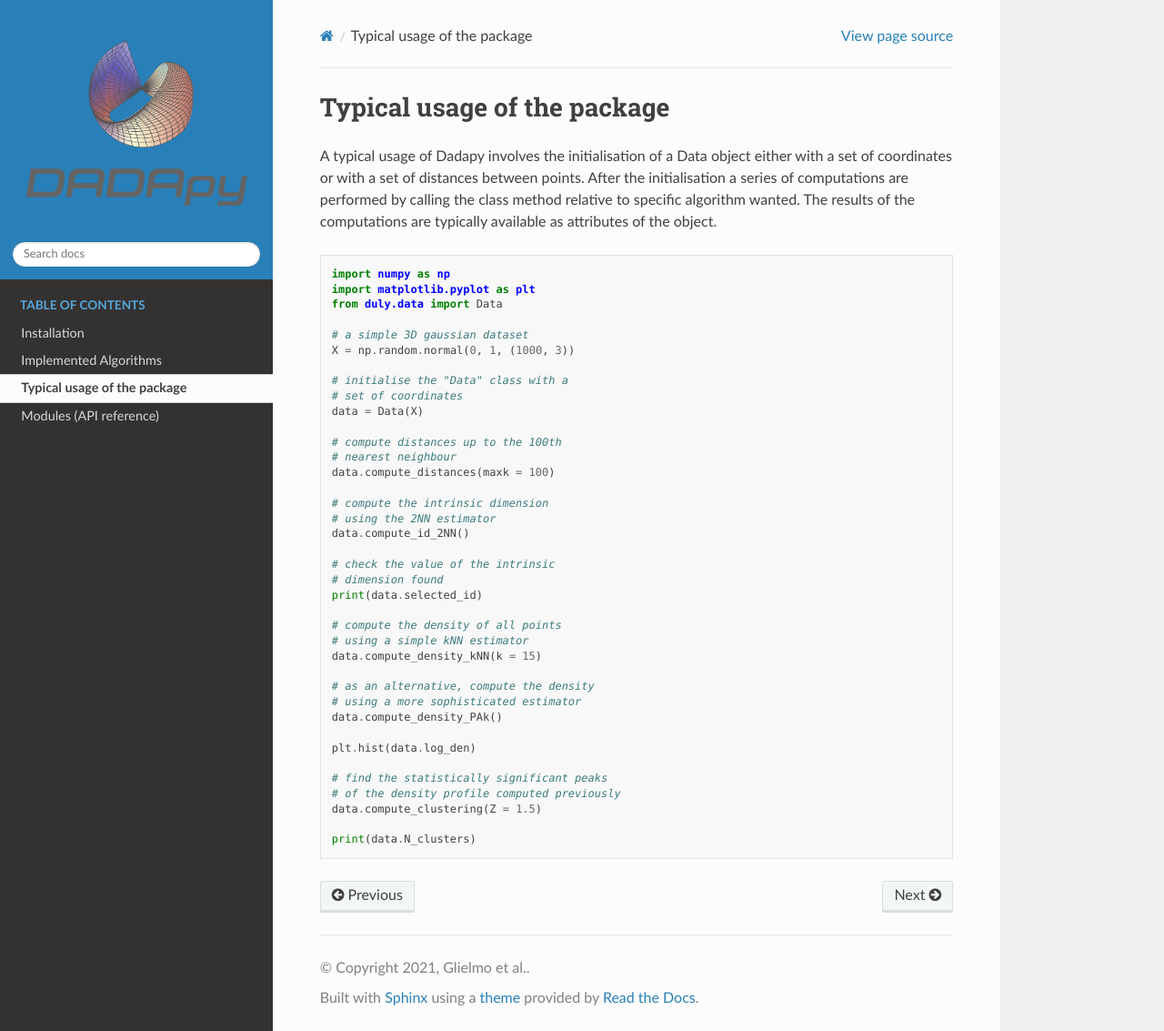
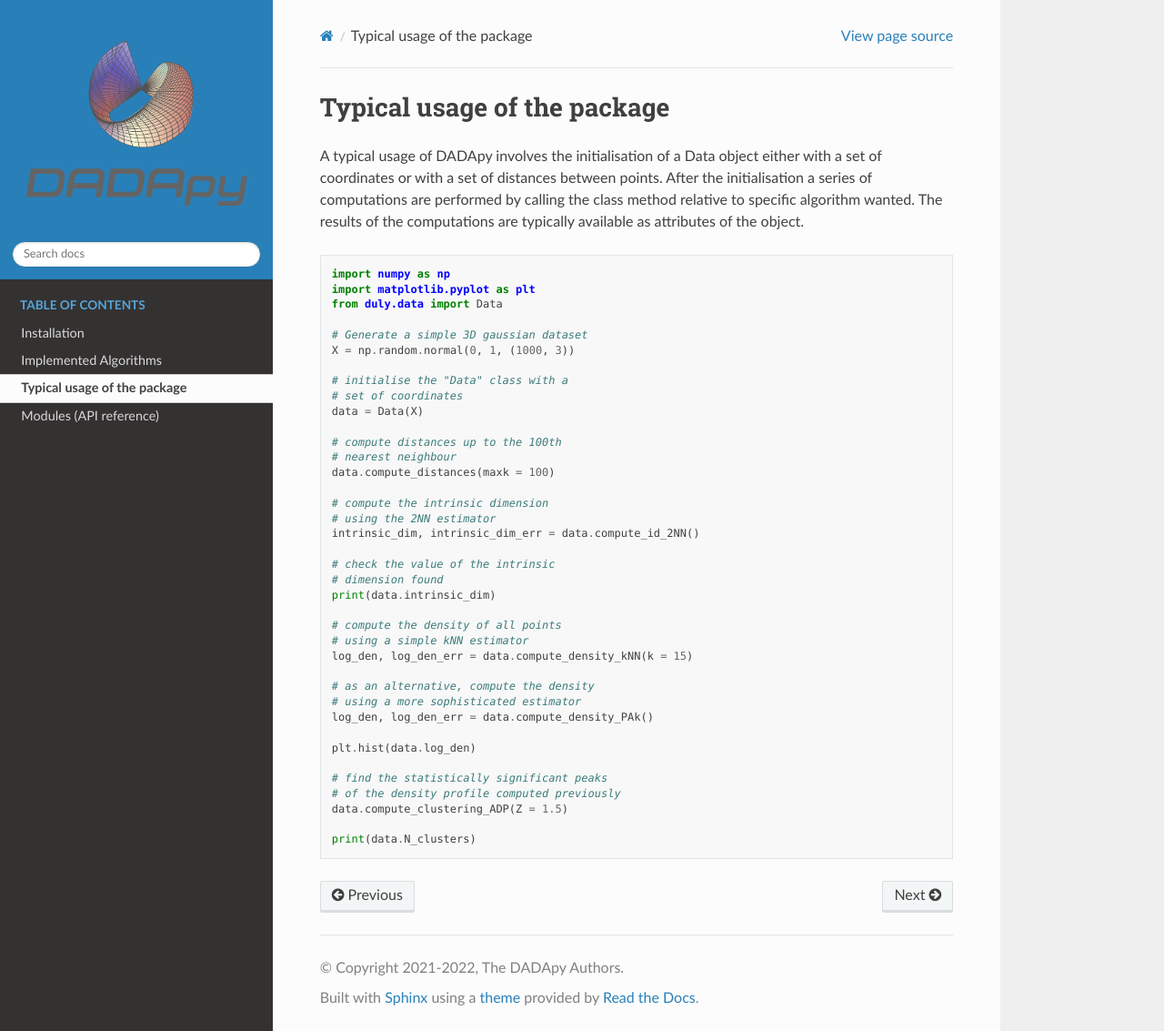
Before and after one commit to sissa-data-science/DADApy, a Sphinx documentation site: the page built from docs/source/usage.rst, in a window 1280 px wide and 1133 px high. Shown: the whole window at 91% size. Built offline with Sphinx 7.4.7 and the Read the Docs theme 2.0.0, drawn with Linux system fonts in a browser that asks for light colours; pages that are not in the unit, such as notebooks, are missing from menus.

Commit message:
docs: small fixes to documentation

```diff
--- a/docs/source/conf.py
+++ b/docs/source/conf.py
@@ -29,12 +29,12 @@ sys.path.insert(0, os.path.abspath("../../dadapy/_utils"))
 # -- Project information -----------------------------------------------------
 
 project = "dadapy"
-copyright = "2021, Glielmo et al."
-author = "Aldo Glielmo, Matteo Carli, Diego Doimo, Iuri Macocco, Romina Wild, Caludio Zeni, Maria D'Errico, " \
+copyright = "2021-2022, The DADApy Authors"
+author = "Aldo Glielmo, Iuri Macocco, Diego Doimo, Matteo Carli, Caludio Zeni, Romina Wild, Maria D'Errico, " \
          "Alex Rodriguez, Alessandro Laio "
 
 # The full version, including alpha/beta/rc tags
-release = "0.1"
+release = "0.1.0"
 
 # -- General configuration ---------------------------------------------------
 
--- a/docs/source/usage.rst
+++ b/docs/source/usage.rst
@@ -1,7 +1,7 @@
 Typical usage of the package
 ============================
 
-A typical usage of Dadapy involves the initialisation of a Data object either with a set of coordinates or with a set of
+A typical usage of DADApy involves the initialisation of a Data object either with a set of coordinates or with a set of
 distances between points.
 After the initialisation a series of computations are performed by calling the class method relative to specific
 algorithm wanted.
@@ -13,7 +13,7 @@ The results of the computations are typically available as attributes of the obj
     import matplotlib.pyplot as plt
     from duly.data import Data
 
-    # a simple 3D gaussian dataset
+    # Generate a simple 3D gaussian dataset
     X = np.random.normal(0, 1, (1000, 3))
 
     # initialise the "Data" class with a
@@ -26,24 +26,24 @@ The results of the computations are typically available as attributes of the obj
 
     # compute the intrinsic dimension
     # using the 2NN estimator
-    data.compute_id_2NN()
+    intrinsic_dim, intrinsic_dim_err = data.compute_id_2NN()
 
     # check the value of the intrinsic
     # dimension found
-    print(data.selected_id)
+    print(data.intrinsic_dim)
 
     # compute the density of all points
     # using a simple kNN estimator
-    data.compute_density_kNN(k = 15)
+    log_den, log_den_err = data.compute_density_kNN(k = 15)
 
     # as an alternative, compute the density
     # using a more sophisticated estimator
-    data.compute_density_PAk()
+    log_den, log_den_err = data.compute_density_PAk()
 
     plt.hist(data.log_den)
 
     # find the statistically significant peaks
     # of the density profile computed previously
-    data.compute_clustering(Z = 1.5)
+    data.compute_clustering_ADP(Z = 1.5)
 
     print(data.N_clusters)
```
